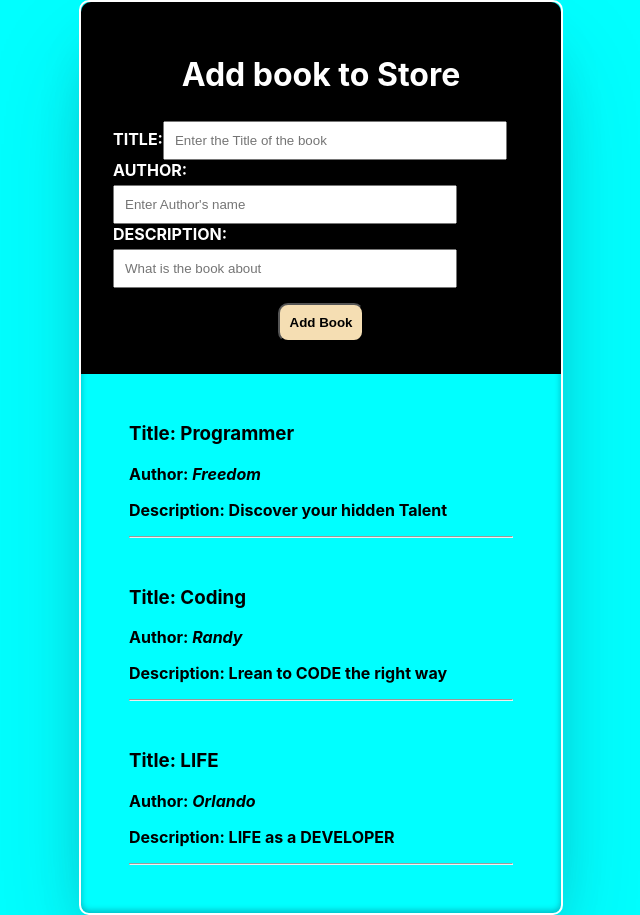
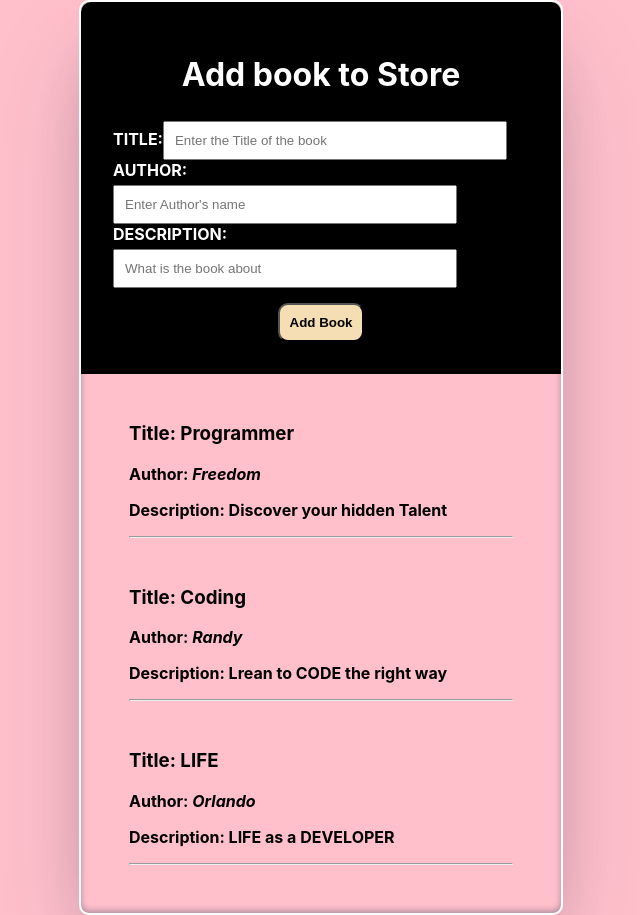
Before and after one commit to Freedom-seven/bookstore, a React (Create React App) app: page / in a window 1280 px wide. Shown: the whole page, without its empty margins (319-959 px from the left). Built offline with nearby package versions, Linux system fonts and the light colour scheme.

Commit message:
add more style

```diff
--- a/src/Components/BookStoreForm.css
+++ b/src/Components/BookStoreForm.css
@@ -1,5 +1,14 @@
 body {
-    background-color: aqua;
+    background-color: pink;
+  }
+
+
+  #myVideo {
+    position: fixed;
+    right: 0;
+    bottom: 0;
+    min-width: 100%;
+    min-height: 100%;
   }
 
   .contactForm {
```
